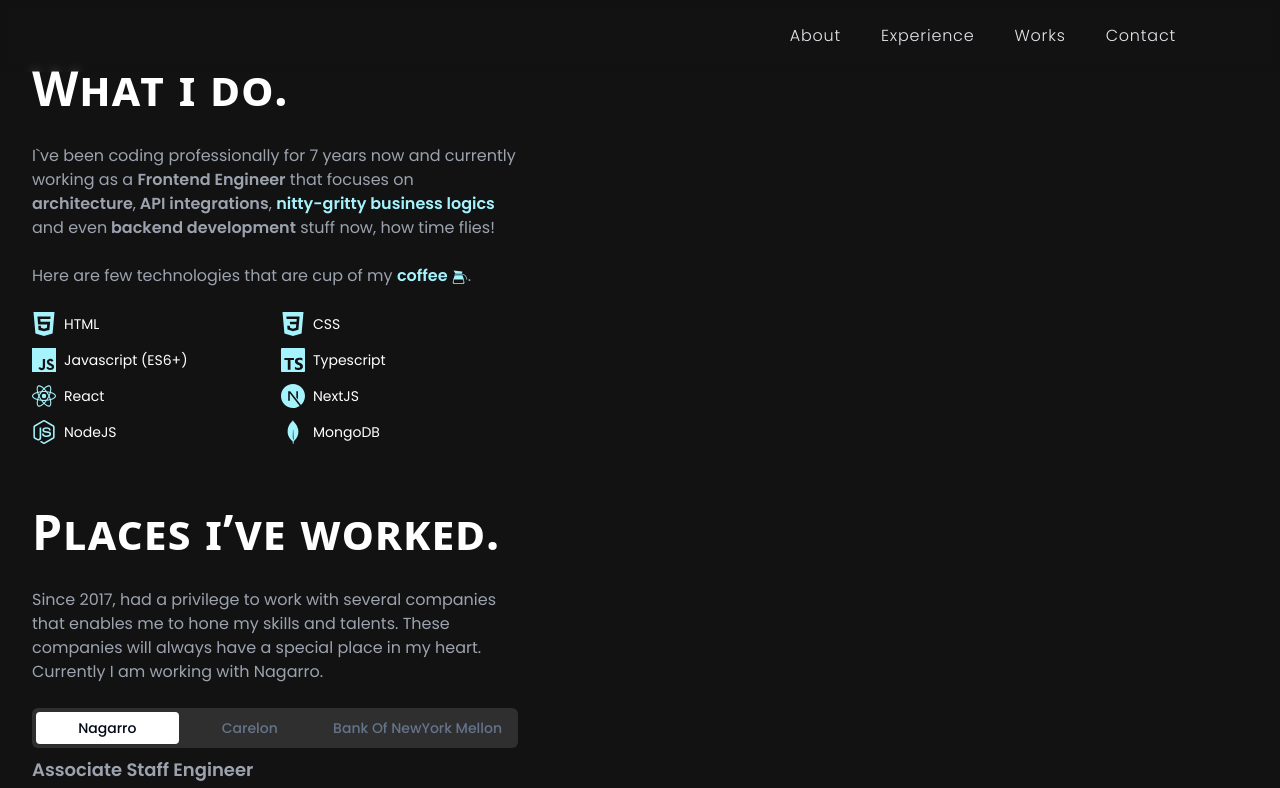
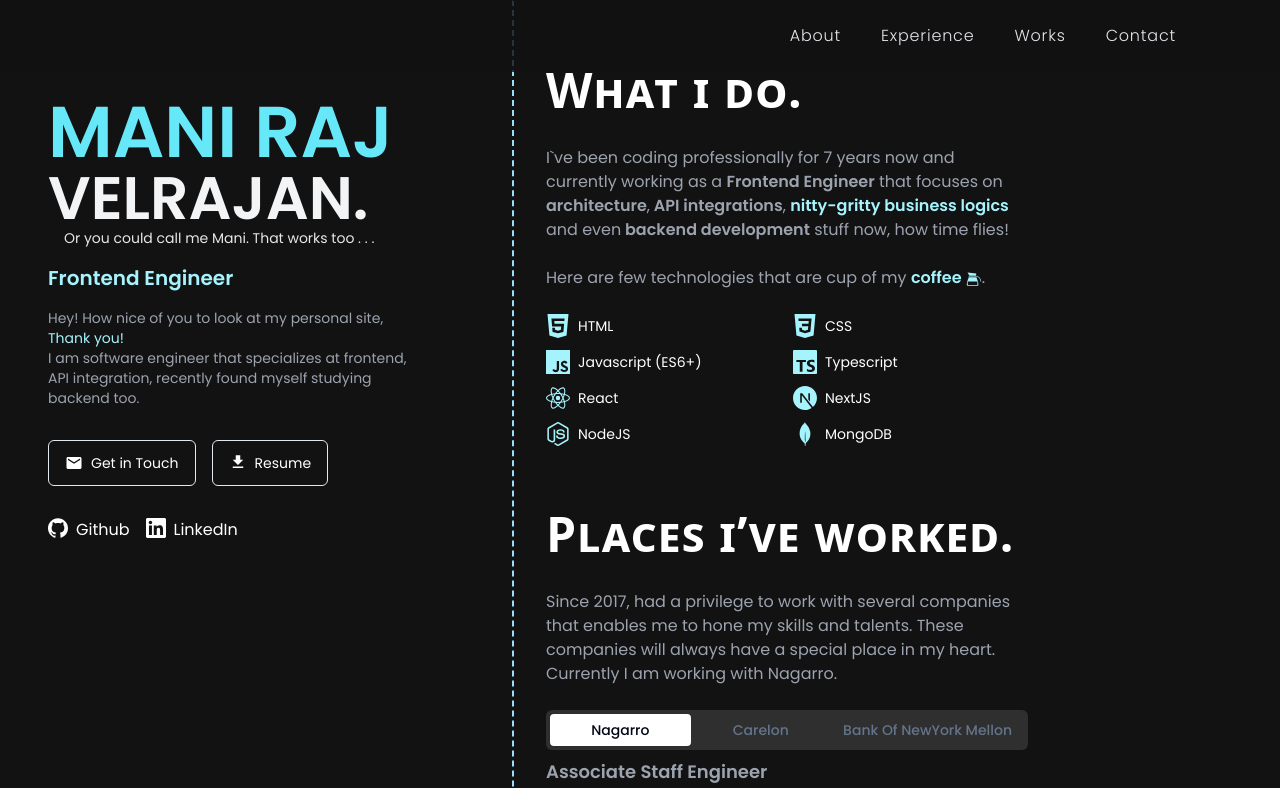
Before and after one commit to maniraj-v/Portfolio, a Next.js app: page / in a window 1280 px wide. Shown: the top 788 px of the page. Built offline with nearby package versions, Linux system fonts and the light colour scheme.

Commit message:
Sidebar section

```diff
--- a/app/_components/Navbar/index.tsx
+++ b/app/_components/Navbar/index.tsx
@@ -2,7 +2,7 @@
 
 function Navbar() {
   return (
-    <nav className="fixed top-0 w-full p-6 backdrop-blur-sm z-10">
+    <nav className="fixed top-0 w-full p-6 backdrop-blur-3xl z-10 bg-[#121212] bg-opacity-70">
       <ul className="flex gap-10 items-center justify-end mr-20">
         {navLinks.map(({ href, label }) => {
           return (
--- /dev/null
+++ b/app/_components/Sidebar/index.tsx
@@ -0,0 +1,67 @@
+import { socialLinks } from "@/app/_constants/socialLinks";
+import { MdDownload, MdEmail } from "react-icons/md";
+
+function Sidebar() {
+  return (
+    <div className="fixed max-w-[33%] pl-12">
+      <p className="text-6xl font-bold uppercase leading-none">
+        <span className="inline-block text-cyan-300 text-7xl hover:scale-110 transition-all">
+          Mani Raj
+        </span>
+        <br />
+        <span className="text-gray-100">Velrajan.</span>
+      </p>
+      <p className="text-gray-200 text-sm pl-4 mb-4">
+        Or you could call me Mani. That works too . . .
+      </p>
+      <p className="text-xl text-cyan-200 font-bold mb-4">Frontend Engineer</p>
+      <p className="text-sm text-gray-400 mb-8">
+        Hey! How nice of you to look at my personal site,{" "}
+        <span className="text-cyan-200">Thank you!</span>
+        <br />I am software engineer that specializes at frontend, API
+        integration, recently found myself studying backend too.
+      </p>
+      <div className="flex gap-4 items-center mb-8">
+        <a
+          href="mailto:vsmaniraj1234@gmail.com"
+          target="_blank"
+          rel="noreferrer"
+          className="flex gap-2 items-center px-4 py-3 border text-sm hover:no-underline hover:scale-105 hover:bg-slate-900 transition-all rounded-md"
+        >
+          <span>
+            <MdEmail className="text-lg" />
+          </span>
+          <span>Get in Touch</span>
+        </a>
+        <a
+          href="/resume/Resume_Mani_Raj_React_Frontend_Developer.pdf"
+          download={true}
+          className="flex gap-2 px-4 py-3 border text-sm hover:no-underline hover:scale-105 hover:bg-slate-900 transition-all rounded-md"
+        >
+          <span>
+            <MdDownload className="text-lg" />
+          </span>
+          <span>Resume</span>
+        </a>
+      </div>
+      <ul className="flex gap-4 items-center">
+        {socialLinks.map(({ label, icon, url }) => {
+          return (
+            <li key={label}>
+              <a
+                target="_blank"
+                rel="noreferrer"
+                href={url}
+                className="text-base flex gap-2 hover:no-underline hover:text-cyan-200"
+              >
+                <span className="text-xl">{icon}</span>
+                <span>{label}</span>
+              </a>
+            </li>
+          );
+        })}
+      </ul>
+    </div>
+  );
+}
+export default Sidebar;
--- /dev/null
+++ b/app/_constants/socialLinks.tsx
@@ -0,0 +1,15 @@
+import { SiGithub, SiLinkedin } from "react-icons/si";
+
+// Used in Sidebar
+export const socialLinks = [
+  {
+    label: "Github",
+    icon: <SiGithub />,
+    url: "https://github.com/maniraj-v",
+  },
+  {
+    label: "LinkedIn",
+    icon: <SiLinkedin />,
+    url: "https://www.linkedin.com/in/mani-raj-velrajan/",
+  },
+];
--- a/app/globals.css
+++ b/app/globals.css
@@ -100,3 +100,8 @@
     animation-play-state: paused;
   }
 }
+
+.sidebar-line {
+  border: 2px dashed transparent;
+  border-left-color: #97dffc;
+}
--- a/app/page.tsx
+++ b/app/page.tsx
@@ -3,17 +3,23 @@
 import Experience from "./_components/Experience";
 import Navbar from "./_components/Navbar";
 import Projects from "./_components/Projects";
+import Sidebar from "./_components/Sidebar";
 
 export default function Home() {
   return (
-    <main>
+    <div>
       <Navbar />
-      <div className="flex flex-col gap-16 max-w-[550px] p-8 pt-16">
+      <main className="grid grid-cols-5">
+        <div className="col-span-2 py-24 relative">
+          <Sidebar />
+        </div>
+        <div className="sidebar-line col-span-3 flex flex-col gap-16 max-w-[550px] p-8 pt-16">
           <About />
           <Experience />
           <Projects />
           <Contact />
         </div>
       </main>
+    </div>
   );
 }
```
Also changed, not shown: 1 other file (tests, documents, lock files or other folders). Lines whose indentation alone changed are shown as unchanged.
